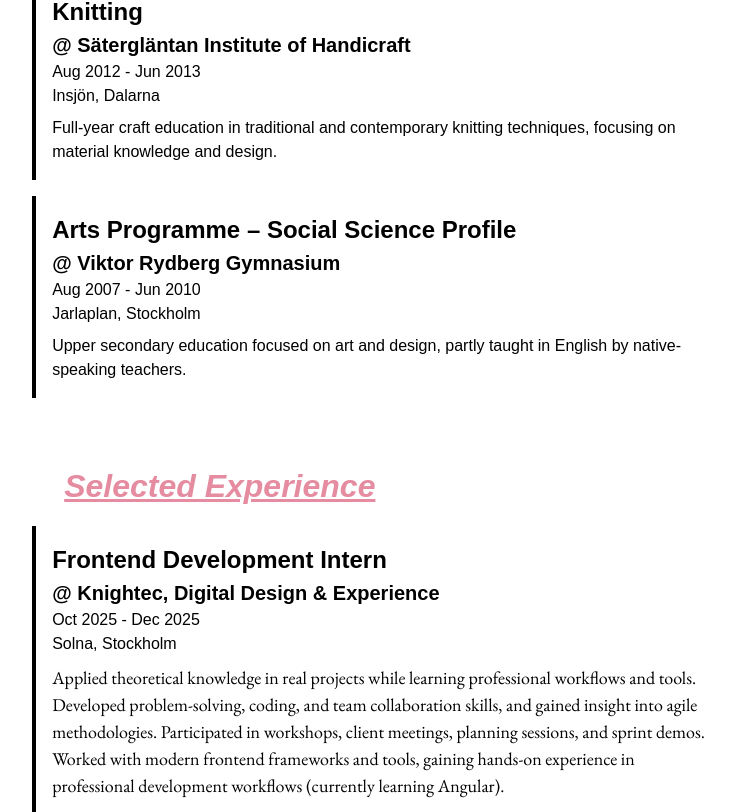
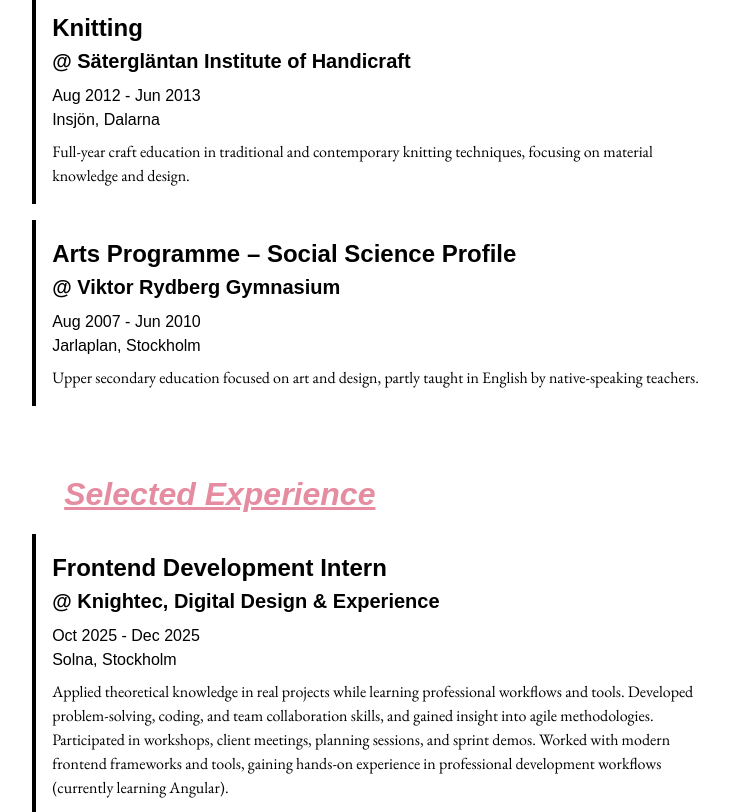
Before and after one commit to fridanordenlow/angular-portfolio, an Angular app: page /cv in a window 1280 px wide. Shown: the part 1368-2180 px from the top of the page, without its empty margins (256-991 px from the left). Built offline with nearby package versions, Linux system fonts and the light colour scheme; a web font is replaced by a local one.

Commit message:
add more margin

```diff
--- a/src/app/components/education-card/education-card.component.scss
+++ b/src/app/components/education-card/education-card.component.scss
@@ -1,7 +1,9 @@
 @use "variables" as *;
 
 .education-card {
-  // padding: $space-sm;
+  &__school {
+    margin-bottom: $space-xs;
+  }
 
   &__date {
     font-weight: $fw-medium;
@@ -10,4 +12,9 @@
   &__location {
     font-weight: $fw-medium;
   }
+
+  &__description {
+    font-family: $secondary-font;
+    // font-size: $font-size-md; // Maybe remove
+  }
 }
--- a/src/app/components/job-card/job-card.component.scss
+++ b/src/app/components/job-card/job-card.component.scss
@@ -2,6 +2,10 @@
 
 .job-card {
   display: flex;
+
+  &__company {
+    margin-bottom: $space-xs;
+  }
 
   &__date {
     font-weight: $fw-medium;
@@ -13,6 +17,6 @@
 
   &__description {
     font-family: $secondary-font;
-    font-size: $font-size-md;
+    //  font-size: $font-size-md;
   }
 }
```
